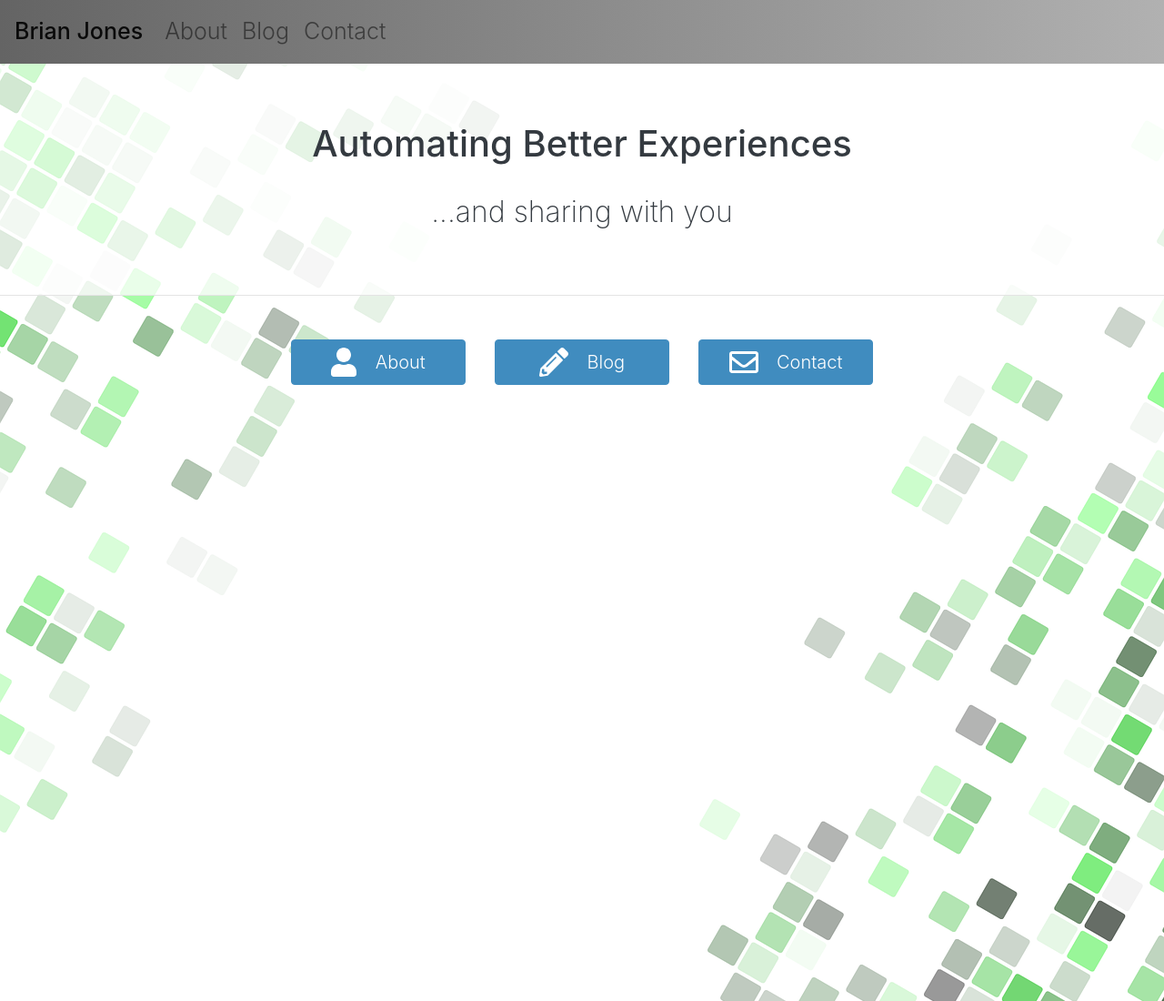
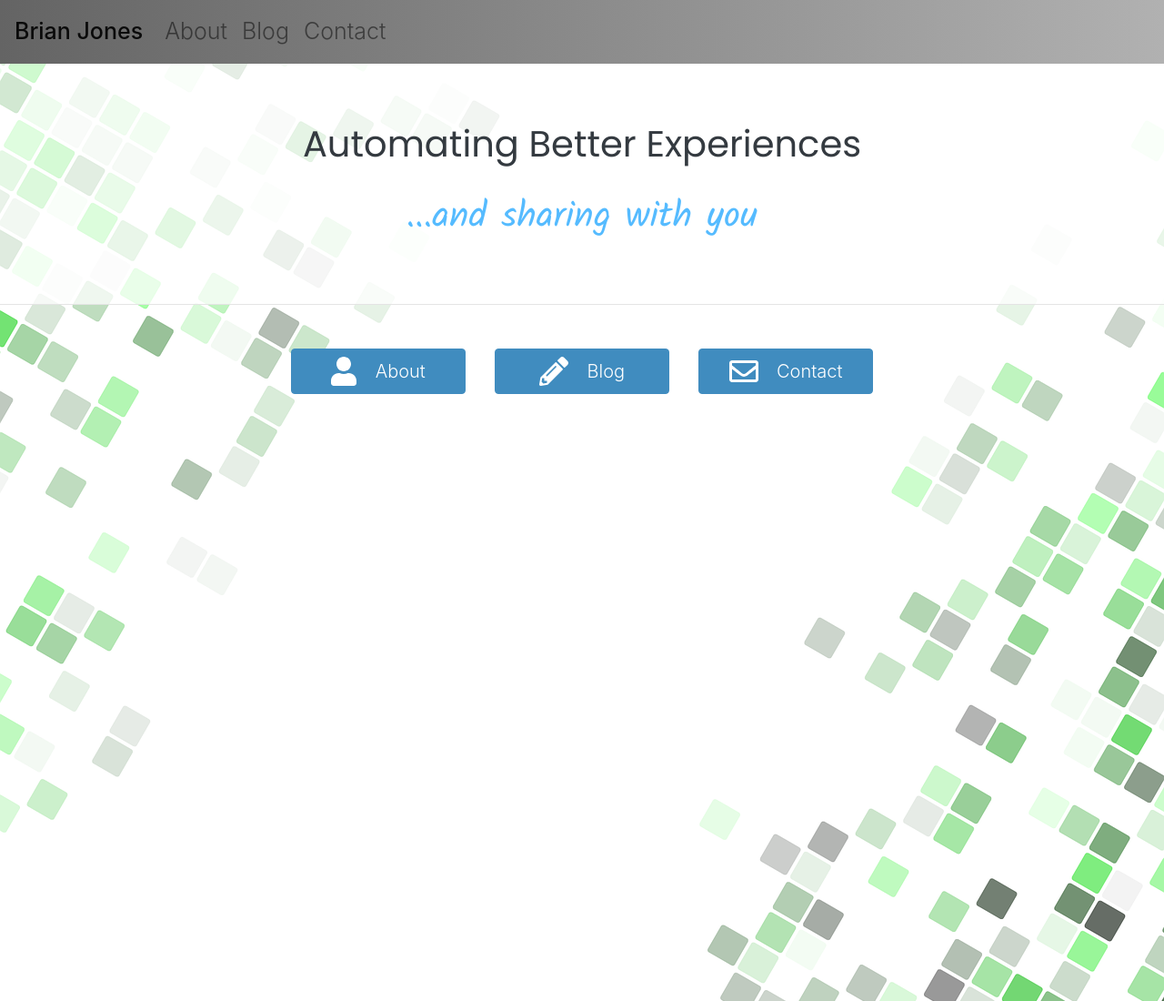
Before and after one commit to bjones-tech/mysite, a Django app: page / in a window 1280 px wide. Shown: the whole page at 91% size. Run offline with Django 3.2, Linux system fonts and the light colour scheme; some libraries are stand-ins or nearby versions.

Commit message:
Updated home templates

```diff
--- a/home/templates/home/contact.html
+++ b/home/templates/home/contact.html
@@ -11,7 +11,7 @@
         <div class="container">
             <div class="row">
                 <div class="col-8 offset-2">
-                    <h1 class="text-dark text-center font-weight-light">Thank you for visiting my site!</h1>
+                    <h1 class="text-dark text-center">Thank you for visiting!</h1>
                 </div>
             </div>
         </div>
--- a/home/templates/home/index.html
+++ b/home/templates/home/index.html
@@ -13,8 +13,8 @@
         <div class="container">
             <div class="row">
                 <div class="col-8 offset-2">
-                    <h1 class="text-dark text-center pb-4">Automating Better Experiences</h1>
-                    <h2 class="text-dark text-center" style="font-weight: 200;">...and sharing with you</h2>
+                    <h1 class="text-dark text-center pb-4 poppins-font">Automating Better Experiences</h1>
+                    <h1 class="text-info text-center kalam-font">...and sharing with you</h1>
                 </div>
             </div>
         </div>
```
